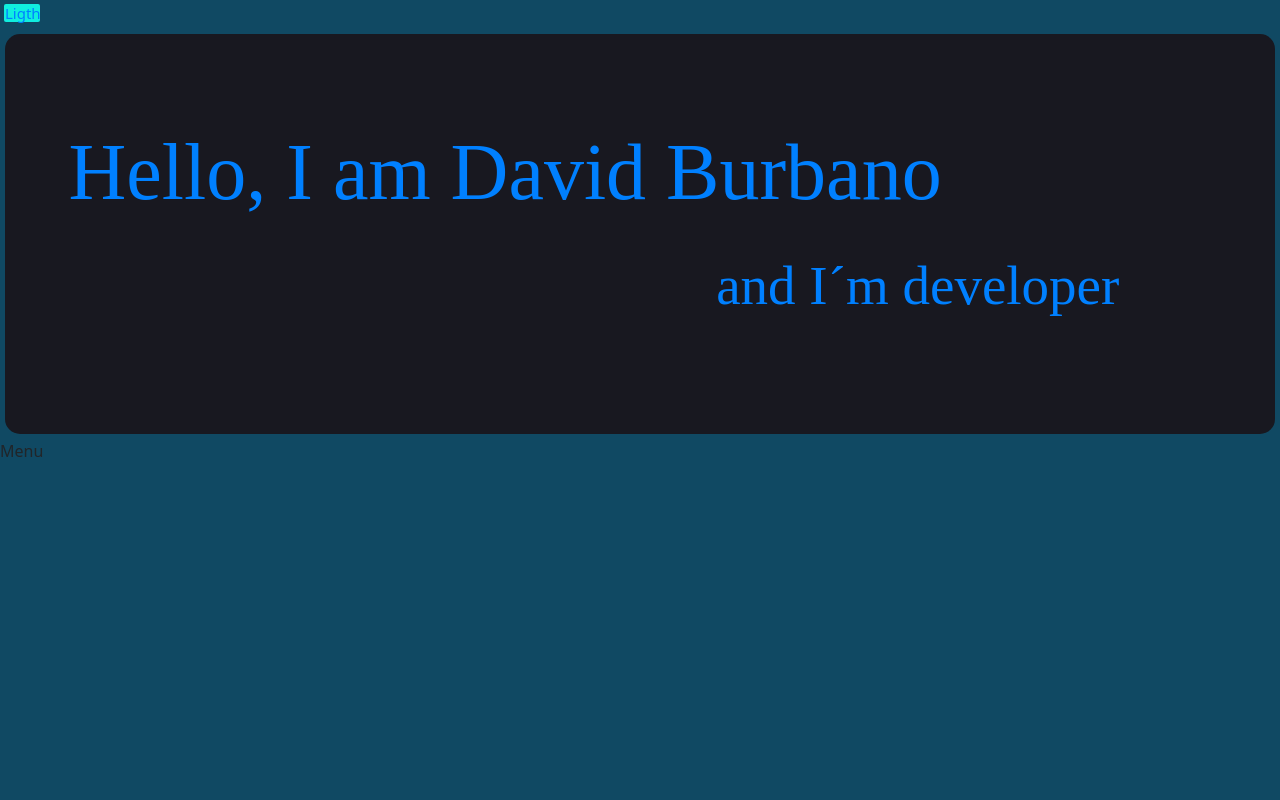
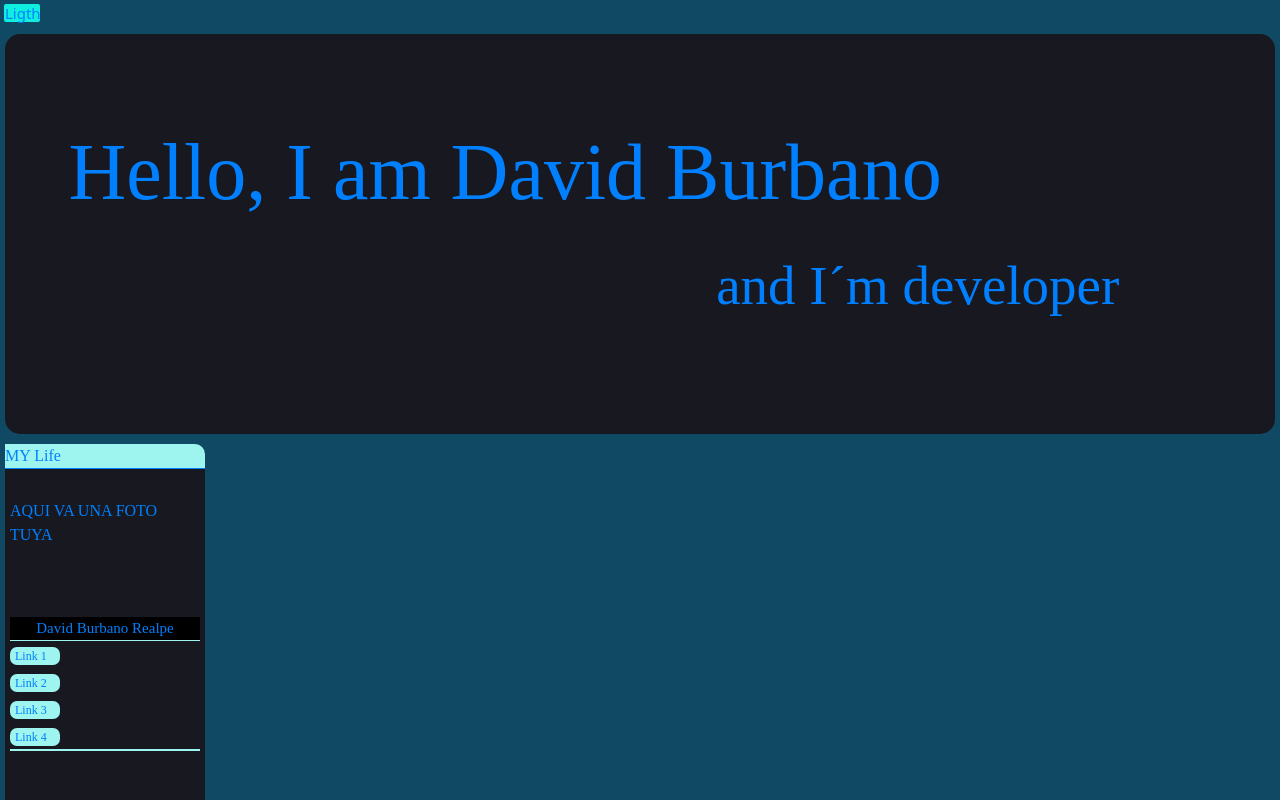
Before and after one commit to davidburbano85/My-Portfolio, an Angular app in the folder portfolio 2022/my-portfolio/: page / in a window 1280 px wide. Both pictures are taken after a click on the button "Dark". Shown: the top 800 px of the page. Built offline with nearby package versions, Linux system fonts and the light colour scheme.

Commit message:
sidebar configurated

```diff
--- a/portfolio 2022/my-portfolio/src/app/components/rigth/rigth.component.css
+++ b/portfolio 2022/my-portfolio/src/app/components/rigth/rigth.component.css
@@ -7,123 +7,244 @@
     border-radius: 15px;
     margin-left: 5px;
     padding-left: 5px;
+}
 
-
-    /* background-image: assets/image; */
+.rOscuro {
+    background-color: rgb(24, 24, 32);
+    color: #0080FF;
+    font-family: 'Pangolin', cursive;
+    border-radius: 15px;
+    margin-left: 5px;
+    padding-left: 5px;
 }
-/* .rOscuro{
-    margin: 5px;
-    background-color:  rgb(24, 24, 32);
-    width: 140px;
-    border-radius: 15px;
-    color:  #0080FF;
-    padding-left: 5px;
-    font-family: 'Pangolin', cursive;
-} */
 
 
 
 
-/* *** LO ANTERIOR SOLO ES MODO OSCLURO Y CLARO******
+/* *** INICIO DEL MODO CLARO******
 ***********************************************
 **********************************
 *********************************** */
 
 .bodyExpanded {
+    /* ESTE ES EL EXTERIOR*/
     margin-top: 5px;
     display: flex;
+    /* background-color: blue; */
 }
 
 
 
 
-.sideMenu{
+.sideMenu {
+    /* *******BACkGROUND SERIA EL DE LA FOTO DE PRESENTACION****** */
     padding-top: 0px;
-   margin-top: 45px;
+    margin-top: 30px;
     text-decoration: none;
     height: 160px;
     width: 190px;
     border-radius: none;
-   background-color:none;
+    background-color: none;
     box-sizing: border-box;
-   border-bottom: solid 2px black;
-
+    border-bottom: solid 1px black;
 }
 
-.myLife{
+.myLife {
     background-color: rgb(24, 24, 32);
-    margin-left: -5px ;
+    margin-left: -5px;
     border-top-right-radius: 10px;
     width: 200px;
     padding: 0;
+    box-sizing: border-box;
+    border-bottom: solid 1px  #0080FF;
 }
 
-#title{
-    margin-top: 140px;
-    height: 20px;
+#title {
+    margin-top: 70px;
+    height: min-content;
+    font-size: 15px;
+    text-align: center;
+    overflow: hidden;
+    padding-top: 0px;
+    background-color: rgb(132, 243, 236);
     box-sizing: border-box;
-    border-bottom:  solid 2px black;
-    font-size: 15px;
-    overflow: hidden;
-    padding: 0px;
+    border-bottom: solid 1px  black;
+
 }
 
 #menuBtn {
     vertical-align: middle;
-    height: 100px;
-    padding: 0  20px px;
+    height: max-content;
+    padding: 0 20px px;
+    background-color: rgb(158, 244, 238);
+    box-sizing: border-box;
+    border-bottom: solid 1px black;
+}
 
+:hover#menuBtn {
+    transition: 4s;
+    background-color: rgb(128, 228, 221);
 }
-.btns1{
+
+.btns1 {
     margin-top: 2px;
-    padding:1px;
+    padding: 1px;
     vertical-align: middle;
-    /* background-color:#0080FF ; */
     height: min-content;
     width: min-content;
     border-radius: 5px;
     transition: 1.5s;
 
 }
-:hover.btns1{
+
+:hover.btns1 {
     background-color: #0080FF;
     box-shadow: 0 0 10px #0080FF, 0 0 40px #0080FF, 0 0 80px #0080FF;
     opacity: .8;
 }
 
-
-
-.btn1{
-    /* vertical-align: middle; */
+.btn1 {
+    vertical-align: middle;
     margin-top: 2px;
     border: 1px;
     height: 18px;
-    background-color:   rgb(24, 24, 32);
+    background-color: rgb(24, 24, 32);
     padding-top: 1px;
     font-size: 12px;
     border-radius: 2px;
     color: #0080FF;
     width: 36px;
-    transition: 1s;
-    align-items:  center center;
+    transition: 2s;
+    align-items: center center;
 }
 
-
-:hover.btn1{
-    /* background: #0080FF; */
-    opacity: 0.7;
+:hover.btn1 {
+    background: rgb(158, 244, 238);
+    color: rgb(24, 24, 32);
     box-shadow: 0 0 10px #0080FF, 0 0 40px #0080FF, 0 0 80px #0080FF;
     transition-delay: 0s;
 }
 
-#mainContainer{
+#mainContainer {
     margin-top: 240px;
     padding: 20px;
     box-sizing: border-box;
 }
 
+/*********************MODO OSCURO*********************
+    *******************************************
+        *********************************/
 
 
+.bodyExpandedD {
+    /* ESTE ES EL EXTERIOR*/
+    margin-top: 5px;
+    display: flex;
+    /* background-color: blue; */
+}
+
+.sideMenuD {
+    /* *******BACkGROUND SERIA EL DE LA FOTO DE PRESENTACION****** */
+    padding-top: 0px;
+    margin-top: 30px;
+    text-decoration: none;
+    height: 160px;
+    width: 190px;
+    border-radius: none;
+    background-color: none;
+    box-sizing: border-box;
+    border-bottom: solid 1px black;
+}
+
+.myLifeD {
+    background-color: rgb(158, 244, 238);
+    margin-left: -5px;
+    border-top-right-radius: 10px;
+    width: 200px;
+    padding: 0;
+    box-sizing: border-box;
+    border-bottom: solid 1px   #0080FF;
+}
+
+#titleD {
+    margin-top: 70px;
+    height: min-content;
+    font-size: 15px;
+    text-align: center;
+    overflow: hidden;
+    padding-top: 0px;
+    background-color: black;
+    box-sizing: border-box;
+    border-bottom: solid 1px  rgb(158, 244, 238);
+
+}
+
+#menuBtnD {
+    vertical-align: middle;
+    height: max-content;
+    padding: 0 20px px;
+    background-color: rgb(24, 24, 32);
+    box-sizing: border-box;
+    border-bottom: solid 2px rgb(158, 244, 238);
+    transition: 1s;
+}
+
+:hover#menuBtnD {
+    transition: 3s;
+    background-color: black;
+}
+
+.btns2 {
+    margin-top: 2px;
+    padding: px;
+    vertical-align: middle;
+    /* background-color:#0080FF ; */
+    height: 25px;
+    width: min-content;
+    border-radius: 5px;
+    transition: 1.5s;
+    align-items: center center;
+
+}
+
+:hover.btns2 {
+    background-color: #50a3f7;
+    box-shadow: 0 0 10px #0080FF, 0 0 40px #0080FF, 0 0 80px #0080FF;
+    opacity: .7;
+}
+
+
+
+.btn {
+    vertical-align: none;
+    margin-top: 0px;
+    margin-right: 2px;
+    border: 5px;
+    padding-left:4px;
+    height: 18px;
+    background-color: rgb(158, 244, 238);
+    padding-top: 0px;
+    font-size: 12px;
+    border-radius: 7px;
+    color: #0080FF;
+    width: 49.7px;
+    transition: 2s;
+}
+
+
+:hover.btn {
+    background: rgb(158, 244, 238);
+    color: rgb(24, 24, 32);
+    box-shadow: 0 0 10px #0080FF, 0 0 40px #0080FF, 0 0 80px #0080FF;
+    transition-delay: 0s;
+
+}
+
+#mainContainerD {
+    margin-top: 240px;
+    padding: 20px;
+    box-sizing: border-box;
+}
 
 
 
--- a/portfolio 2022/my-portfolio/src/app/components/rigth/rigth.component.html
+++ b/portfolio 2022/my-portfolio/src/app/components/rigth/rigth.component.html
@@ -2,8 +2,8 @@
     <div class="rClaro" *ngIf="!oscuro">
 
         <div class="myLife">MY Life</div>
-        <!-- INICIO MENÚ -->
-        <div class="sideMenu" id="menuExpanded">
+    <!-- INICIO MENÚ -->
+    <div class="sideMenu" id="menuExpanded">AQUI VA UNA FOTO TUYA
 
             <div id="header">
                 <div id="title"><span>David Burbano Realpe</span></div>
@@ -15,45 +15,58 @@
                         <button class="btn1">Link 2</button> <br>
                     </div>
                     <div class="btns1">
-                        <button class="btn1"> Link 3</button> <br>
+                        <button class="btn1">Link 3</button> <br>
                     </div>
                     <div class="btns1">
-                        <button class="btn1"> Link 4</button> <br>
+                        <button class="btn1">Link 4</button> <br>
                     </div>
 
                 </div>
             </div>
         </div>
-        <!-- PERFIL -->
-<!--
-        <div id="profile">
-            <div id="photo"><img src="" alt=""></div>
-            <div id="name"><span>David Burbano</span></div>
-        </div> -->
 
-        <!-- <div id="mItem">
-            <div class="item">
-                <div class="icon"><img src="" alt=""></div>
-                <div id="title"><span>cloud service</span></div>
-            </div>
-        </div>
 
         <div id="itemSeparator">
 
-        </div>-->
+        </div>
 
-        <div id="mainContainer"> walcome</div>
+     <div id="mainContainer"> walcome</div>
 
     </div>
-
+</div>
 
     <!-- FIN LADO OSCURO -->
 
 
+    <div class="bodyExpandedD" id="bodyExpandedD">
+        <div class="rOscuro" *ngIf="oscuro">
+
+            <div class="myLifeD">MY Life</div>
+            <!-- INICIO MENÚ -->
+            <div class="sideMenuD" id="menuExpandedD">AQUI VA UNA FOTO TUYA
+
+                <div id="headerD">
+                    <div id="titleD"><span>David Burbano Realpe</span></div>
+                    <div id="menuBtnD">
+                        <div class="btns2">
+                            <button class="btn">Link 1</button> <br>
+                        </div>
+                        <div class="btns2" >
+                            <button class="btn">Link 2</button> <br>
+                        </div>
+                        <div class="btns2">
+                            <button class="btn">Link 3</button>
+                        </div>
+                        <div class="btns2">
+                            <button class="btn">Link 4</button>
+                        </div>
+
+                    </div>
+                </div>
+            </div>
 
 
+            <div id="mainContainerD"> walcome</div>
 
-
-
-    <div class="rOscuro" *ngIf="oscuro">Menu</div>
-</div>
+        </div>
+    </div>
```
Lines whose indentation alone changed are shown as unchanged.
